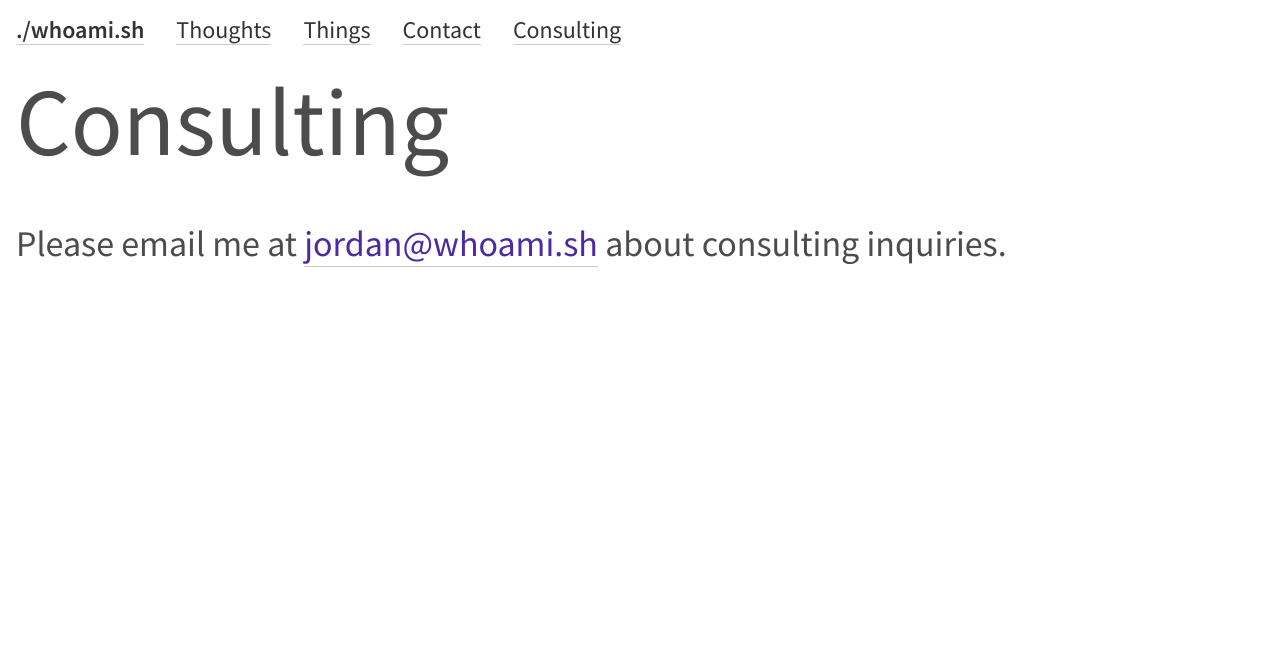
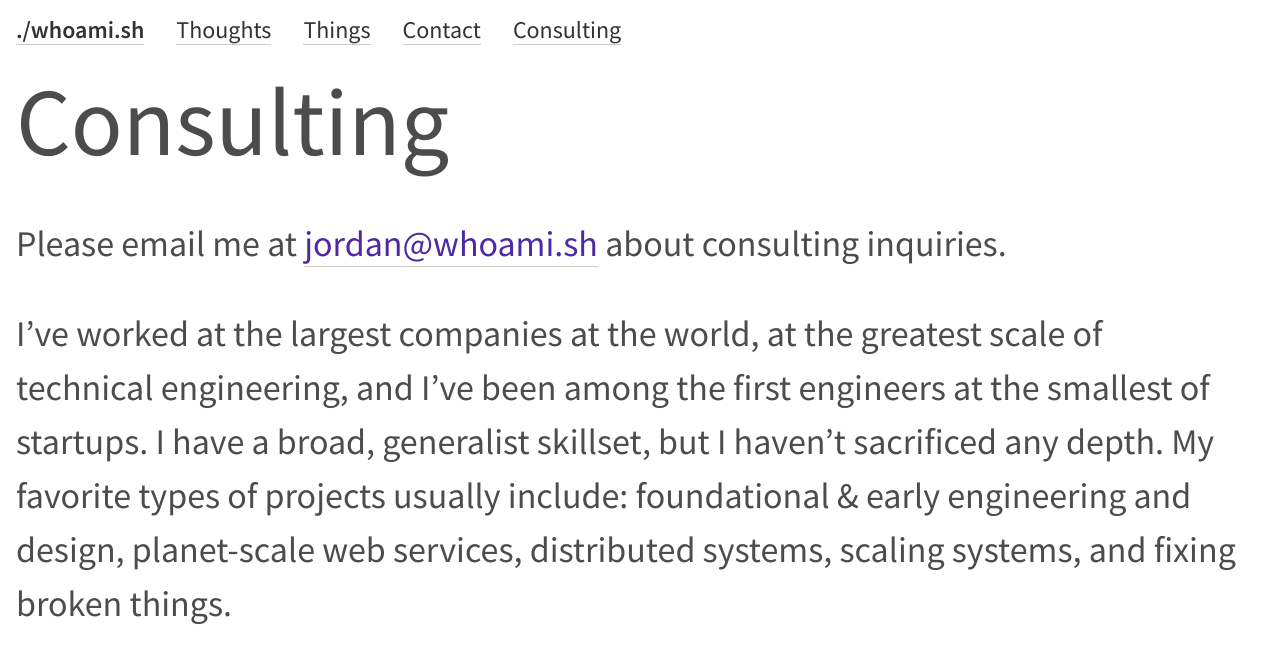
Before and after one commit to mcqueenjordan/mcqueenjordan.github.io, a Jekyll site: the page built from consulting.md, in a window 1280 px wide. Shown: the top 663 px of the page. Built offline with Jekyll 4.4.1, drawn with Linux system fonts in a browser that asks for light colours.

Commit message:
update verbiage for consulting

```diff
--- a/consulting.md
+++ b/consulting.md
@@ -5,4 +5,11 @@ title: Consulting
 
 Please email me at [jordan@whoami.sh][email] about consulting inquiries.
 
+I've worked at the largest companies at the world, at the greatest scale of
+technical engineering, and I've been among the first engineers at the smallest
+of startups. I have a broad, generalist skillset, but I haven't sacrificed any
+depth. My favorite types of projects usually include: foundational & early
+engineering and design, planet-scale web services, distributed systems, scaling
+systems, and fixing broken things.
+
 [email]: mailto:jordan@whoami.sh
```
